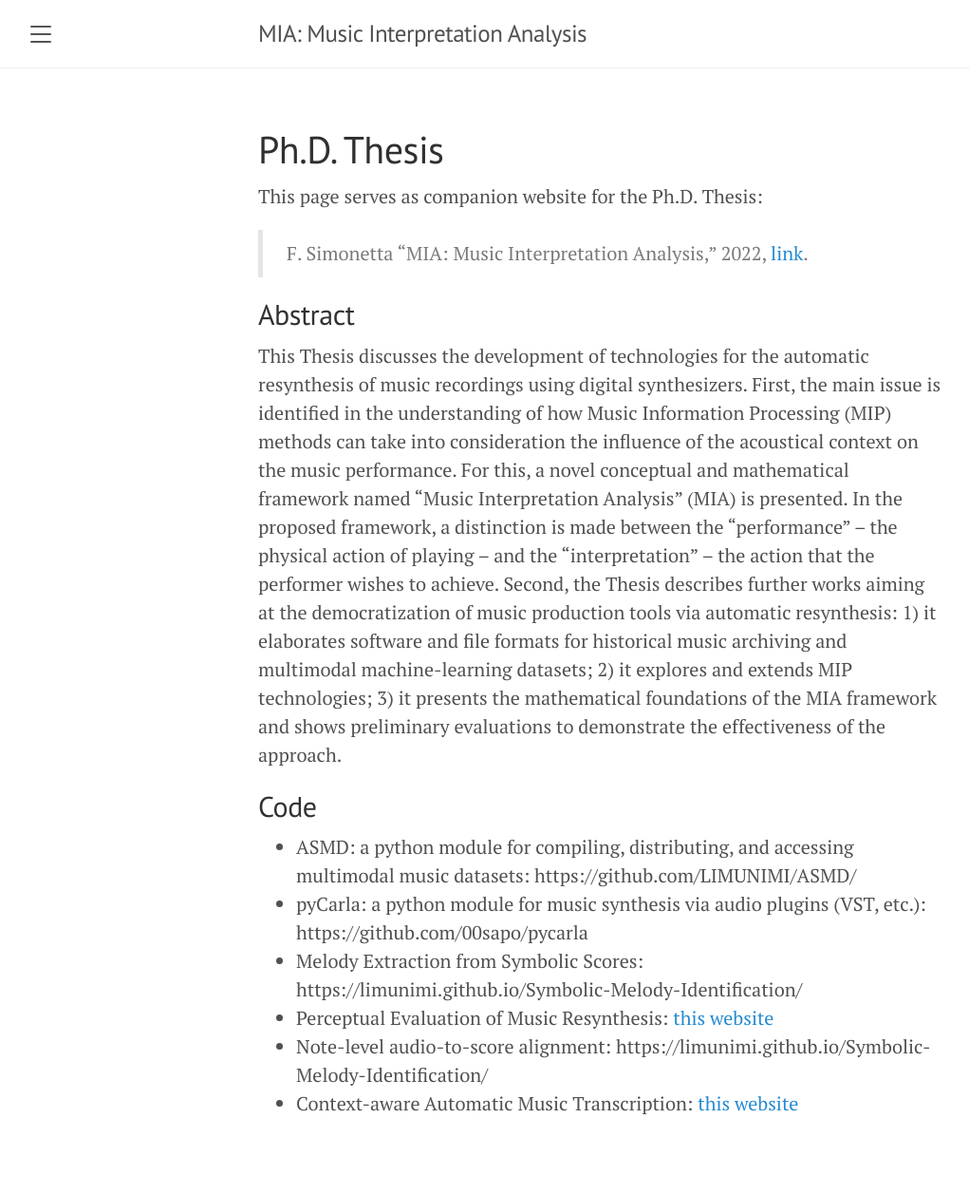
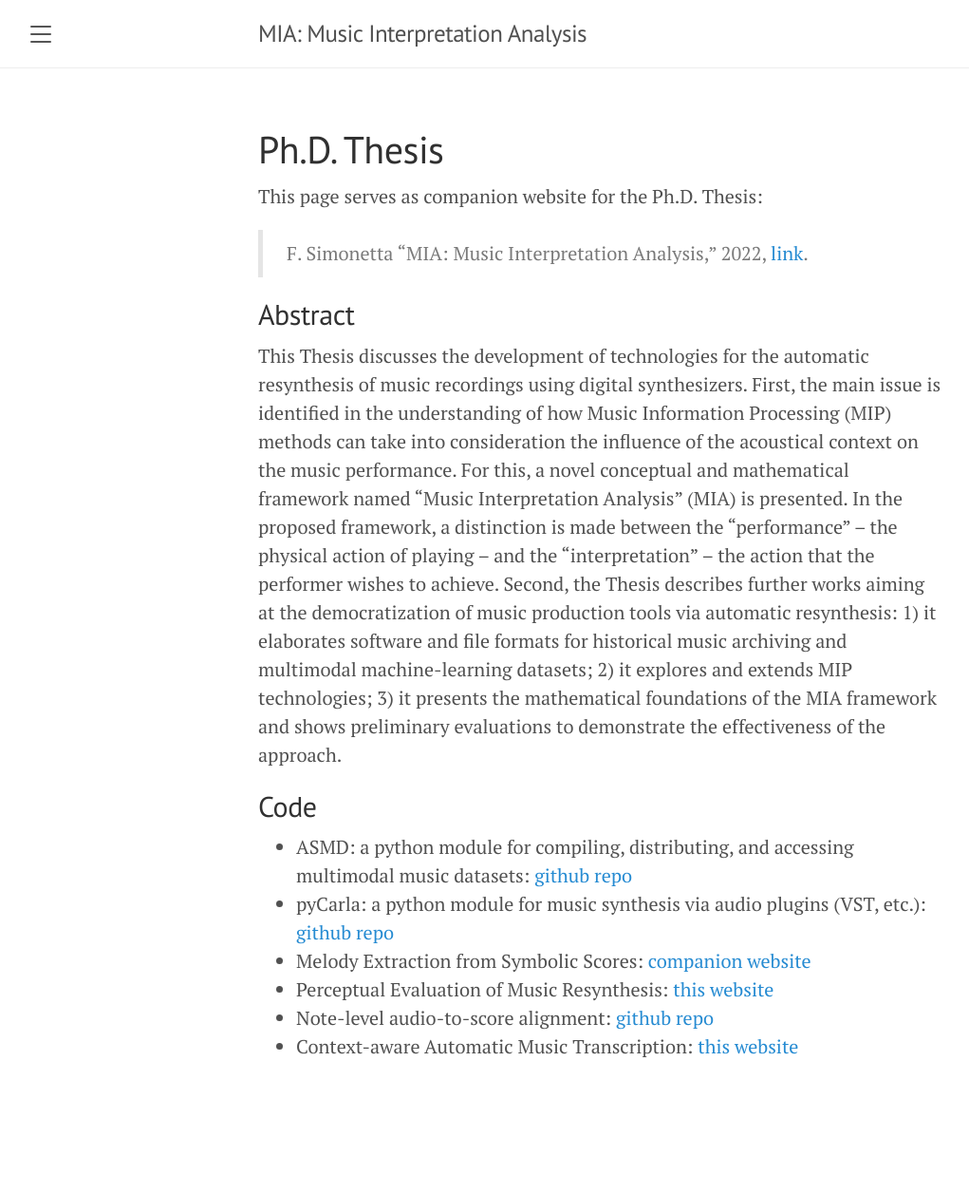
Before and after one commit to LIMUNIMI/MIA, a Jekyll site: the page built from phdthesis.md, in a window 1280 px wide. Shown: the whole page at 95% size, without its empty margins (8-1029 px from the left). Built offline with Jekyll 4.4.1, drawn with Linux system fonts in a browser that asks for light colours; after the commit the page ends 1197 px from its top, so only the background shows below that.

Commit message:
Refixing phdthesis links

```diff
--- a/phdthesis.md
+++ b/phdthesis.md
@@ -29,9 +29,9 @@ approach.
 
 ## Code
 
-* ASMD: a python module for compiling, distributing, and accessing multimodal music datasets: https://github.com/LIMUNIMI/ASMD/
-* pyCarla: a python module for music synthesis via audio plugins (VST, etc.): https://github.com/00sapo/pycarla
-* Melody Extraction from Symbolic Scores: https://limunimi.github.io/Symbolic-Melody-Identification/
-* Perceptual Evaluation of Music Resynthesis: [this website](/mta/)
-* Note-level audio-to-score alignment: https://limunimi.github.io/Symbolic-Melody-Identification/
-* Context-aware Automatic Music Transcription: [this website](/eusipco/)
+* ASMD: a python module for compiling, distributing, and accessing multimodal music datasets: [github repo](https://github.com/LIMUNIMI/ASMD/)
+* pyCarla: a python module for music synthesis via audio plugins (VST, etc.): [github repo](https://github.com/00sapo/pycarla)
+* Melody Extraction from Symbolic Scores: [companion website](https://limunimi.github.io/Symbolic-Melody-Identification/)
+* Perceptual Evaluation of Music Resynthesis: [this website](/MIA/mta/)
+* Note-level audio-to-score alignment: [github repo](https://github.com/LIMUNIMI/MMSP2021-Audio2ScoreAlignment)
+* Context-aware Automatic Music Transcription: [this website](/MIA/eusipco/)
```
